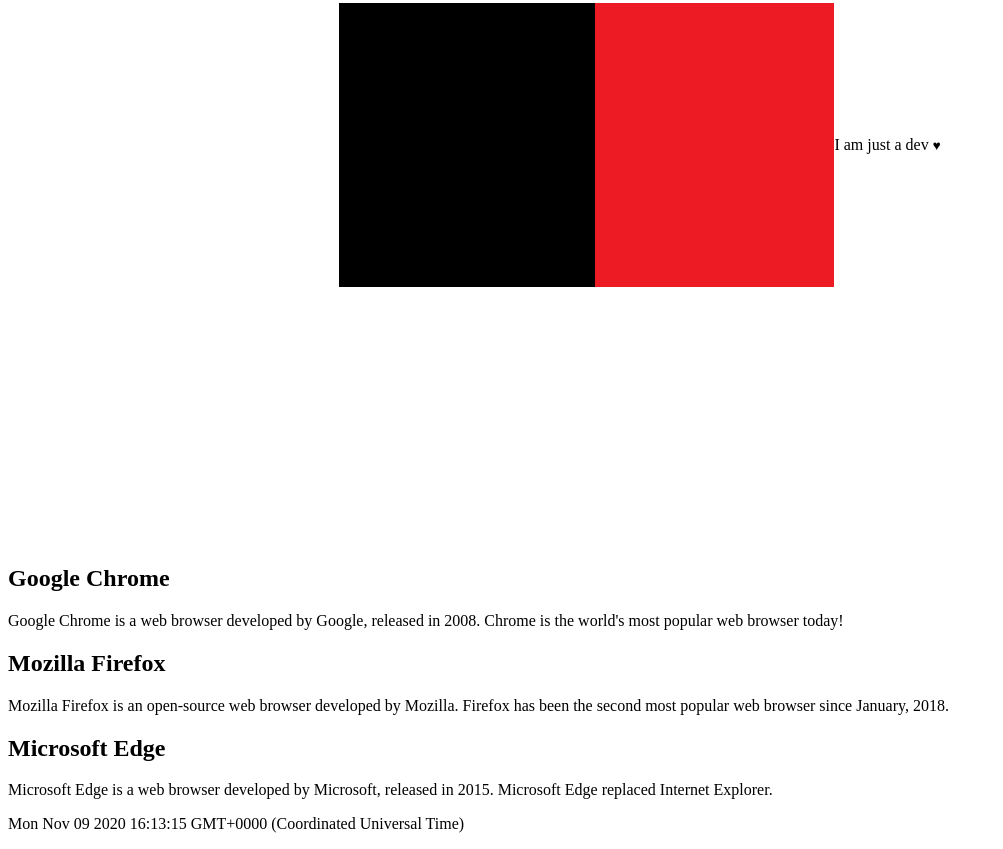
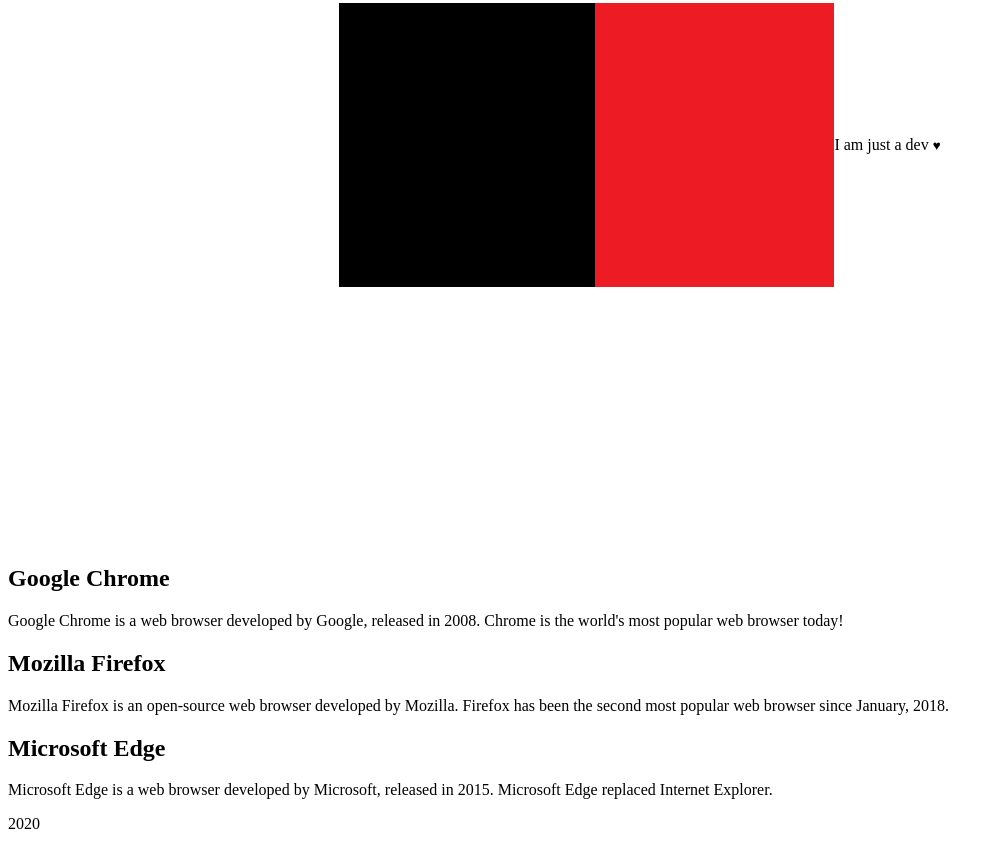
Before and after one commit to Spekles/spekles.github.io, a plain HTML site: page src/index.html in a window 1280 px wide. Shown: the part 263-1112 px from the top of the page, without its empty margins (0-1003 px from the left). Drawn offline with Linux system fonts and the light colour scheme.

Commit message:
Update index.html

```diff
--- a/src/index.html
+++ b/src/index.html
@@ -33,7 +33,8 @@
 		<footer>
 			<p>
 				<script type="text/javascript">
-					document.write(Date());
+				var d = new Date();
+				document.write(d.getFullYear());
 				</script>
 			</p>
 		</footer>
```
